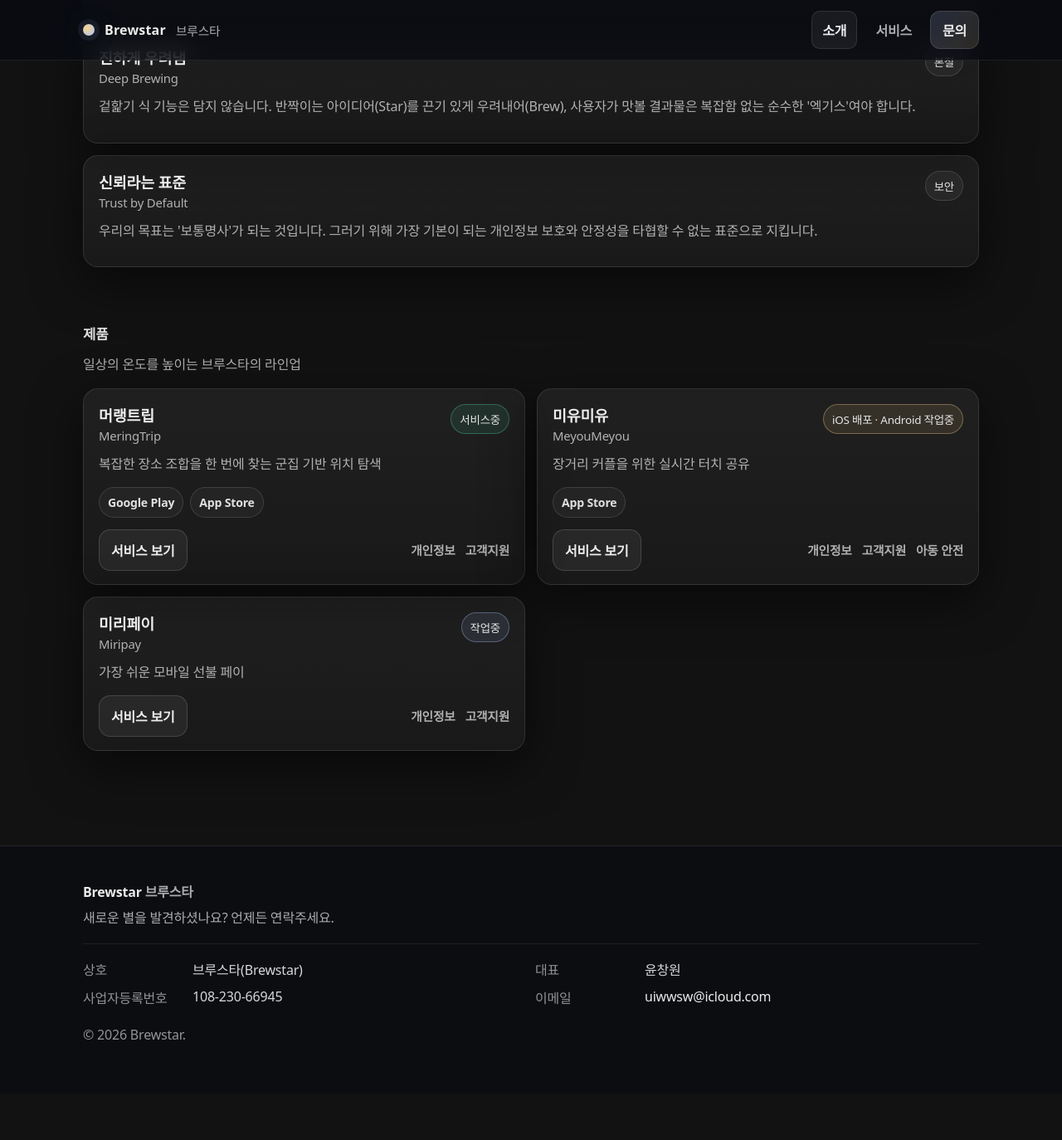
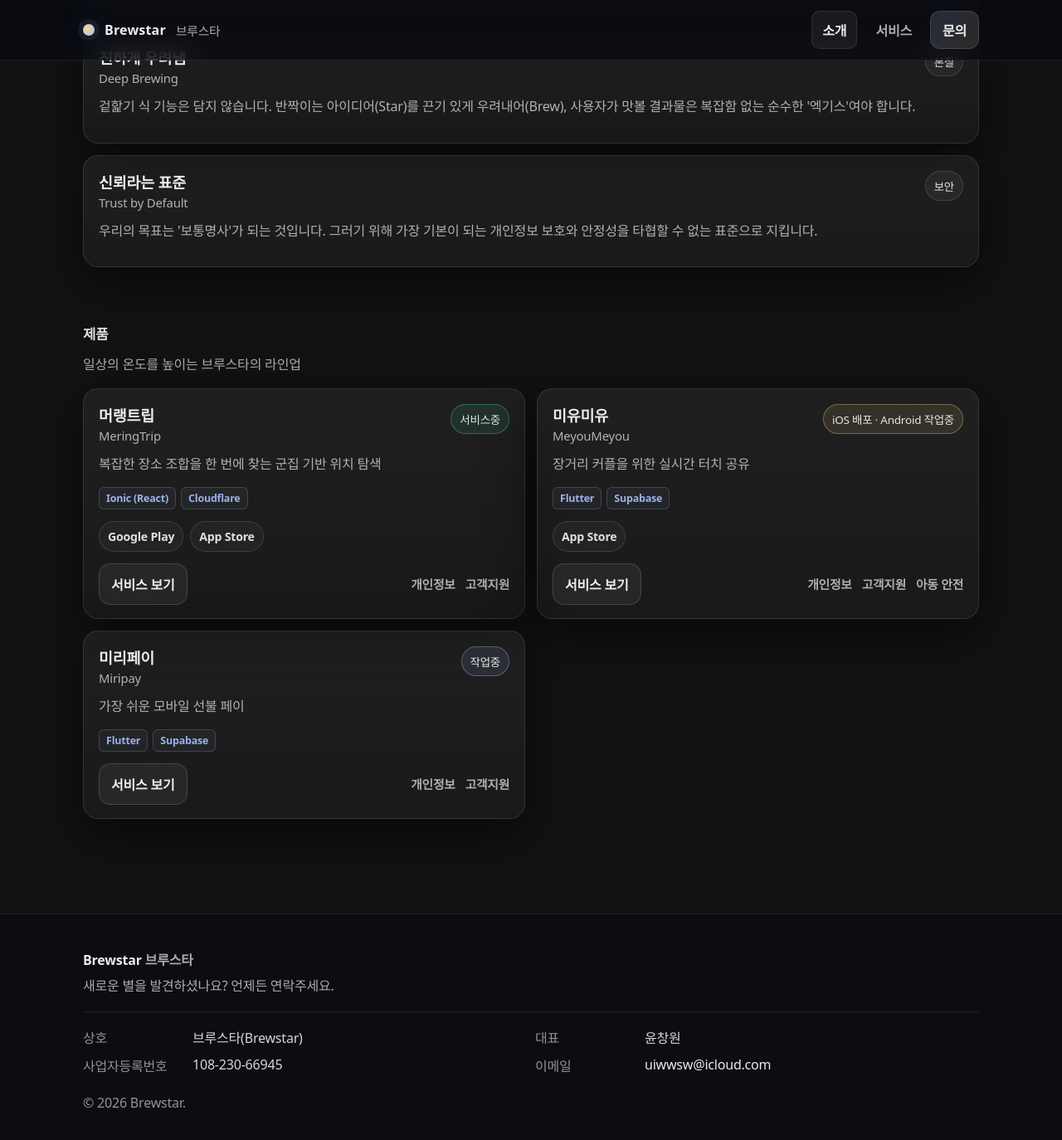
Before and after one commit to brewstar-code/brewstar-code.github.io, a Jekyll site: the page built from index.markdown, in a window 1280 px wide and 1400 px high, scrolled down 1048 px. Shown: the top 1374 px of the window at 83% size. Built offline with Jekyll 4.4.1, drawn with Linux system fonts in a browser that asks for light colours; before the commit the page ends 2366 px from its top, so only the background shows below that.

Commit message:
feat: add tech stack

```diff
--- a/_data/services.yml
+++ b/_data/services.yml
@@ -4,6 +4,9 @@
   name_en: "MeringTrip"
   status: live
   tagline: "복잡한 장소 조합을 한 번에 찾는 군집 기반 위치 탐색"
+  tech_stack:
+    - Ionic (React)
+    - Cloudflare
   platforms:
     - kind: android
       label: "Google Play"
@@ -22,6 +25,9 @@
   name_en: "MeyouMeyou"
   status: ios_live_android_wip
   tagline: "장거리 커플을 위한 실시간 터치 공유"
+  tech_stack:
+    - Flutter
+    - Supabase
   platforms:
     - kind: ios
       label: "App Store"
@@ -38,6 +44,9 @@
   name_en: "Miripay"
   status: wip
   tagline: "가장 쉬운 모바일 선불 페이"
+  tech_stack:
+    - Flutter
+    - Supabase
   platforms: []
   links:
     home: "/miripay/"
--- a/_includes/service-card.html
+++ b/_includes/service-card.html
@@ -19,10 +19,19 @@
 
   <p class="bs-service__tagline">{{ service.tagline }}</p>
 
+  {% if service.tech_stack %}
+  <div class="bs-service__stack">
+    {% for tech in service.tech_stack %}
+    <span class="bs-tech">{{ tech }}</span>
+    {% endfor %}
+  </div>
+  {% endif %}
+
   {% if service.platforms and service.platforms.size > 0 %}
   <div class="bs-service__platforms" aria-label="Platforms">
     {% for platform in service.platforms %}
-        <a class="bs-pill" data-kind="{{ platform.kind }}" href="{{ platform.url }}" target="_blank" rel="noopener">{{ platform.label }}</a>
+    <a class="bs-pill" data-kind="{{ platform.kind }}" href="{{ platform.url }}" target="_blank" rel="noopener">{{
+      platform.label }}</a>
     {% endfor %}
   </div>
   {% endif %}
--- a/assets/main.scss
+++ b/assets/main.scss
@@ -258,6 +258,26 @@
   margin: 12px 0 14px;
   color: var(--muted);
   line-height: 1.6;
+}
+
+
+.bs-service__stack {
+  display: flex;
+  flex-wrap: wrap;
+  gap: 6px;
+  margin-bottom: 14px;
+}
+
+.bs-tech {
+  display: inline-flex;
+  align-items: center;
+  padding: 4px 8px;
+  border-radius: 6px;
+  border: 1px solid rgba(169, 194, 255, 0.2);
+  background: rgba(169, 194, 255, 0.05);
+  color: rgba(169, 194, 255, 0.9);
+  font-size: 0.78rem;
+  font-weight: 600;
 }
 
 .bs-service__platforms {
```
Lines whose indentation alone changed are shown as unchanged.
